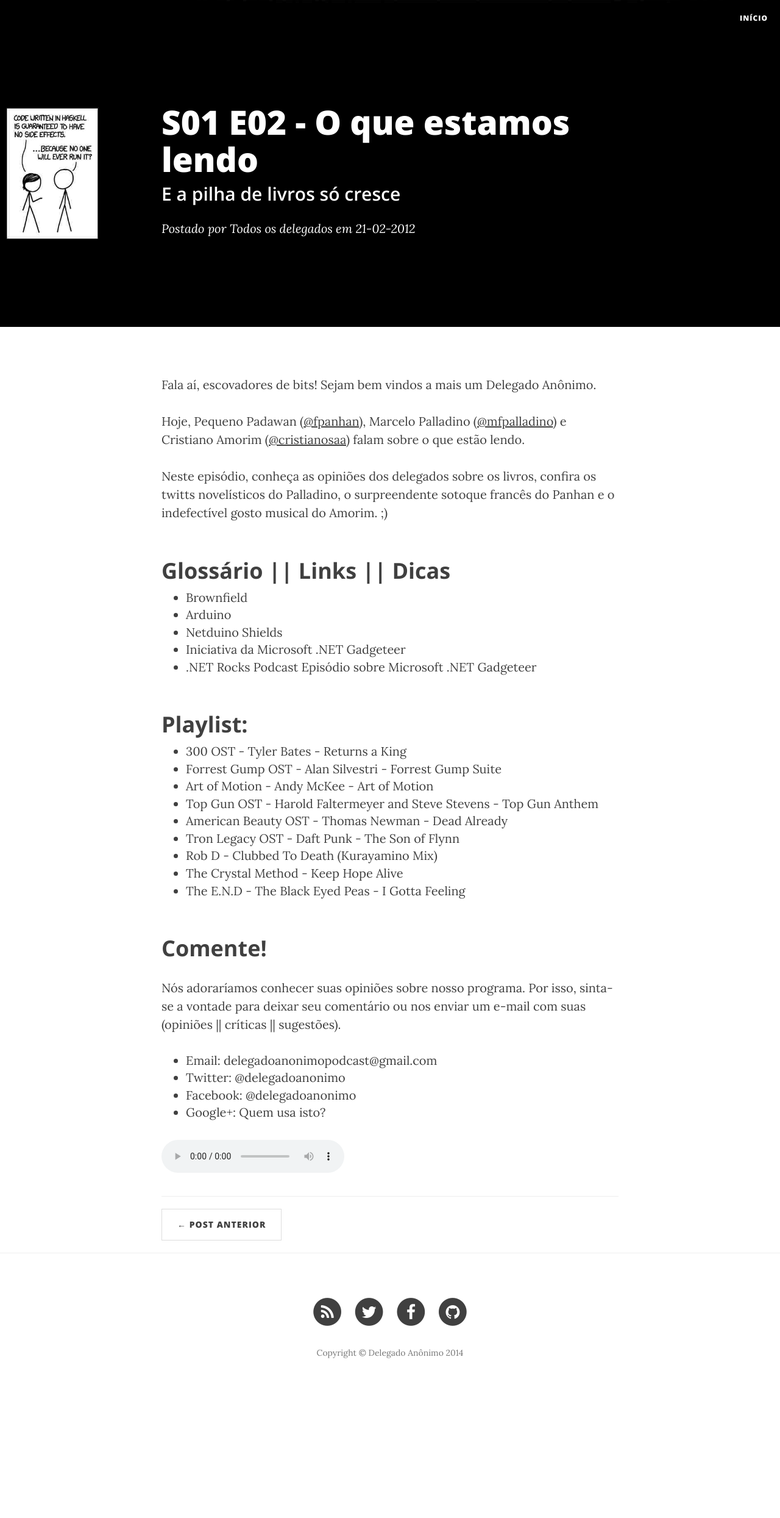
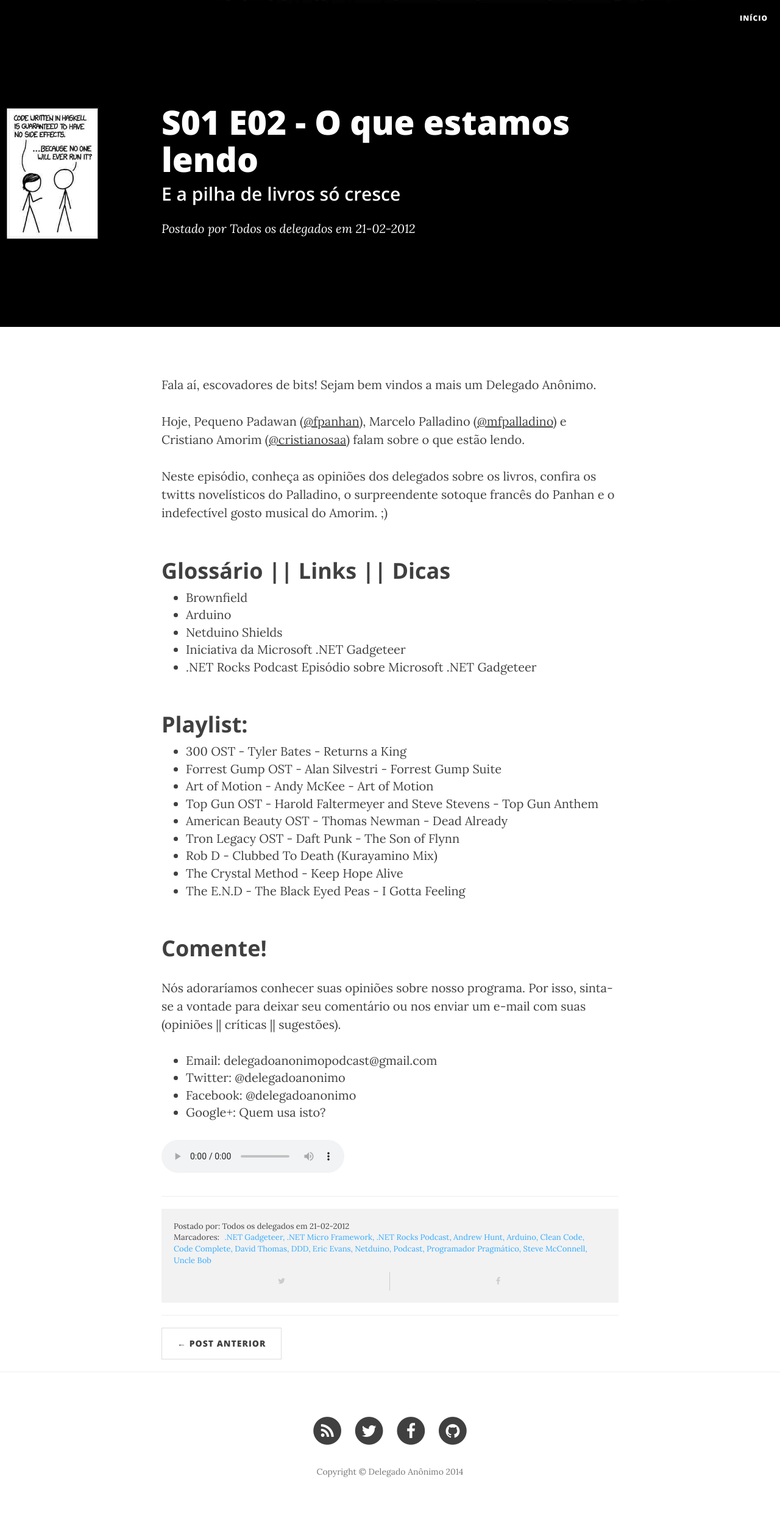
Before and after one commit to delegadoanonimo/delegadoanonimo.github.io, a Jekyll site: the page built from _posts/2012-02-21-podcastS01E02.markdown, in a window 1280 px wide. Shown: the whole page at 61% size. Built offline with Jekyll 4.4.1, drawn with Linux system fonts in a browser that asks for light colours; nearby versions of some CDN libraries; before the commit the page ends 2294 px from its top, so only the background shows below that.

Commit message:
botões de share e marcadores

```diff
--- a/_config.yml
+++ b/_config.yml
@@ -2,7 +2,7 @@
 title: Delegado An&ocirc;nimo
 email: delegadoanonimopodcast@gmail.com
 description: ""
-baseurl: "http://delegadoanonimo.github.io"
+baseurl: ""
 url: ""
 twitter_username: DelegadoAnonimo
 github_username:  DelegadoAnonimo
--- a/_layouts/post.html
+++ b/_layouts/post.html
@@ -18,17 +18,37 @@
         </div>
     </div>
 </header>
-
 <!-- Post Content -->
 <article>
     <div class="container">
         <div class="row">
             <div class="col-lg-8 col-lg-offset-2 col-md-10 col-md-offset-1">
-
-				{{ content }}
+                {{ content }}
 
                 <hr>
+                <div class="postfooter">
+                    <span class="postfooterTitle">Postado por: {{ page.author }} em {{ page.date | date: "%d-%m-%Y" }}</span>
+                    <br />
+                    <span class="postfooterTitle">Marcadores:</span>
+                    <ul class="tags">
+                        {% for tags in page.tags %}
+                        <li>{{ tags }}</li>
+                        {% endfor %}
+                    </ul>
 
+                    <div class="custom-social-buttons">
+                        <div class="share-buttons-label">
+                        </div>
+                        <div class="custom-social-button twitter">
+                            <a id="twitter-link" href="#"><i class="fa fa-twitter"></i></a>
+                        </div>
+                        <div class="custom-social-button facebook">
+                            <a id="facebook-link" href="#"><i class="fa fa-facebook"></i></a>
+                        </div>
+                    </div>
+                </div>
+
+                <hr>
                 <ul class="pager">
                     {% if page.previous.url %}
                     <li class="previous">
@@ -41,10 +61,42 @@
                     </li>
                     {% endif %}
                 </ul>
-
             </div>
         </div>
     </div>
 </article>
+<hr>
 
-<hr>
+<script type="text/javascript">
+    window.onload = function () {
+        var blogDomain = "http%3A%2F%2Fdelegadoanonimo.github.io" + "%2F";
+        var pageTitle = "{{ page.titleToShare }}";
+        var pageTitleDashes = pageTitle.replace(/ /g, '-') + "%2F&amp;";
+        var pageTitleSpaces = pageTitle.replace(/ /g, '%20') + "&amp;";
+        var pageDateShort = "{{ page.dateShort }}";
+        var pageDateShortSlashes = pageDateShort.replace(/-/g, '%2F') + "%2F";
+
+        var twitterPartOne = "https://twitter.com/intent/tweet?original_referer=";
+        var twitterPartTwo = "text=";
+        var twitterPartThree = "tw_p=tweetbutton&amp;url=";
+        var twitterPartFour = "via=delegadoanonimo";
+        var twitterUrl = twitterPartOne + blogDomain + pageDateShortSlashes + pageTitle + twitterPartTwo + pageTitleSpaces + twitterPartThree + blogDomain + pageDateShortSlashes + pageTitleDashes + twitterPartFour;
+        var twitterLink = window.document.getElementById("twitter-link");
+        twitterLink.onclick = function () {
+            var popUp = window.open(twitterUrl, 'popupwindow', 'scrollbars=yes,width=600,height=400');
+            popUp.focus();
+            return false;
+        };
+
+        var facebookPartOne = "https://www.facebook.com/sharer/sharer.php?u=";
+        var facebookPartTwo = "&title=";
+        var facebookPartFour = "&source=";
+        var facebookUrl = facebookPartOne + blogDomain + pageDateShortSlashes + pageTitleDashes + facebookPartTwo + pageTitleSpaces + facebookPartFour;
+        var facebookLink = window.document.getElementById("facebook-link");
+        facebookLink.onclick = function () {
+            var popUp = window.open(facebookUrl, 'popupwindow', 'scrollbars=yes,width=600,height=400');
+            popUp.focus();
+            return false;
+        };
+    };
+</script>
--- a/_posts/2012-02-21-podcastS01E02.markdown
+++ b/_posts/2012-02-21-podcastS01E02.markdown
@@ -1,10 +1,27 @@
 ---
 layout:     post
 title:      "S01 E02 - O que estamos lendo"
+titleToShare: "podcastS01E02"
 subtitle:   "E a pilha de livros só cresce"
-date:       2012-02-21 12:25:00
+date:       2012-02-21 12:25
+dateShort:  "2012-02-21"
 author:     "Todos os delegados"
 header-img: "img/post-bg-02.jpg"
+tags:
+- .NET Gadgeteer,
+- .NET Micro Framework,
+- .NET Rocks Podcast,
+- Andrew Hunt, Arduino,
+- Clean Code,
+- Code Complete,
+- David Thomas,
+- DDD,
+- Eric Evans,
+- Netduino,
+- Podcast,
+- Programador Pragmático,
+- Steve McConnell,
+- Uncle Bob
 ---
 
 
--- a/css/clean-blog.css
+++ b/css/clean-blog.css
@@ -58,6 +58,64 @@
   font-weight: 800;
   letter-spacing: 1px;
 }
+.postfooter {
+    font-size: 13px;
+    background-color: #f2f2f2;
+    padding: 20px;
+}
+.postfooter .tags {
+    display: inline;
+    -webkit-padding-start: 5px;
+}
+.postfooter .tags li {
+    list-style:none;
+    display: inline-block;
+    color: #33aaff;
+}
+
+
+ .share-buttons-label {
+  	color: #ccc;
+  	font-weight: bold;
+  }
+  .custom-social-buttons
+  {
+  	  margin-bottom: 40px;
+      margin-top: 10px;
+  }
+ .custom-social-button
+ {
+ 	height: 30px;
+ 	width: 50%;
+ 	text-align: center;
+ 	float: left;
+ }
+
+ .custom-social-button:nth-of-type(2)
+ {
+ 	border-right: 1px solid #ccc;
+ }
+ .custom-social-button a
+ {
+ 	vertical-align: middle;
+ 	color: #ccc;
+ 	font-weight: bold;
+ }
+ .custom-social-button a i
+ {
+ 	display: block;
+ 	width: 100%;
+ 	height: 100%;
+ 	line-height: 30px;
+ }
+
+ .custom-social-button a:hover
+ {
+ 	vertical-align: middle;
+ 	color: #555;
+ 	font-weight: bold;
+}
+
 @media only screen and (min-width: 768px) {
   .navbar-custom {
     background: transparent;
```
Also changed, not shown: _posts/2012-01-30-podcastS01E01.markdown (+9 -1 lines), css/clean-blog.min.css, js/clean-blog.min.js, 1 other file.
